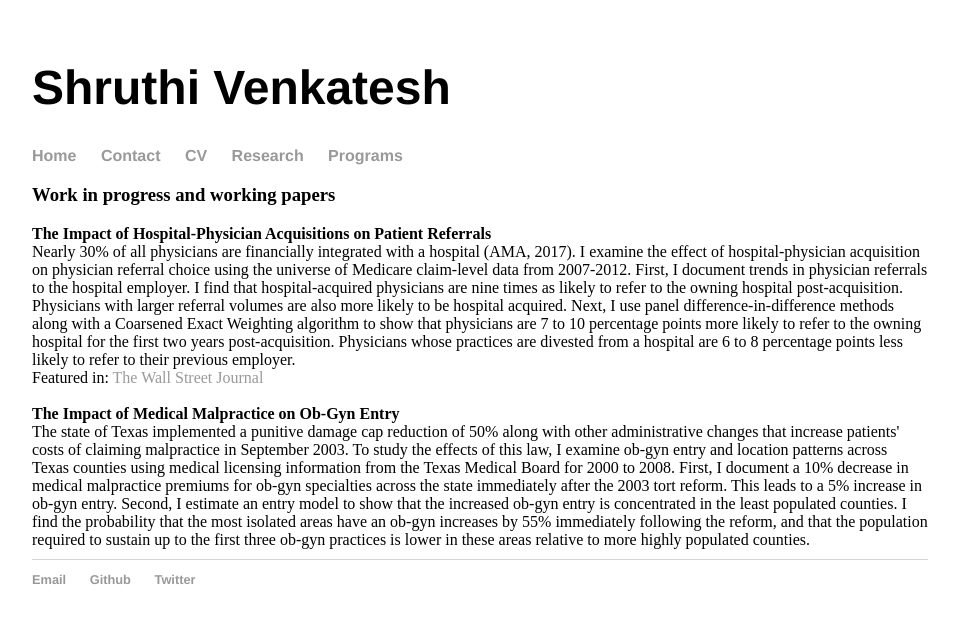
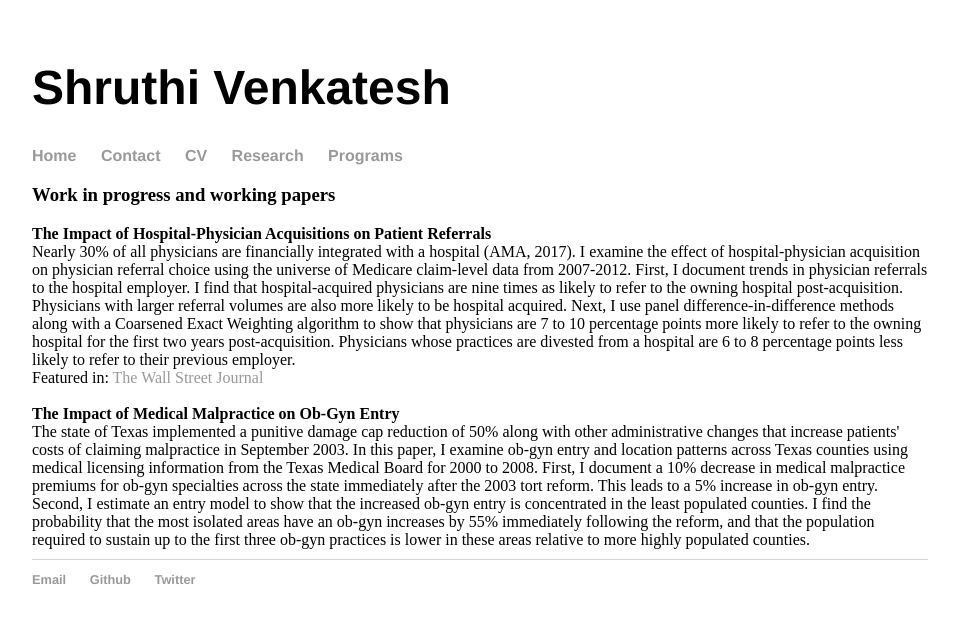
Before and after one commit to shruthi-venkatesh/shruthi-venkatesh.github.io, a Jekyll site: the page built from research/index.html, in a window 1280 px wide. Shown: the top 623 px of the page, without its empty margins (160-1118 px from the left). Built offline with Jekyll 4.4.1, drawn with Linux system fonts in a browser that asks for light colours.

Commit message:
Update index.html

```diff
--- a/research/index.html
+++ b/research/index.html
@@ -20,7 +20,7 @@ title: Shruthi Venkatesh
 
     <b> The Impact of Medical Malpractice on Ob-Gyn Entry </b> <br>
     The state of Texas implemented a punitive damage cap reduction of 50% along with other administrative changes that
-    increase patients' costs of claiming malpractice in September 2003. To study the effects of this law, I examine ob-gyn entry
+    increase patients' costs of claiming malpractice in September 2003. In this paper, I examine ob-gyn entry
     and location patterns across Texas counties using medical licensing information from the Texas Medical Board for 2000 to 2008.
     First, I document a 10% decrease in medical malpractice premiums for ob-gyn specialties across the state immediately after
     the 2003 tort reform. This leads to a 5% increase in ob-gyn entry. Second, I estimate an entry model to show that the
```
